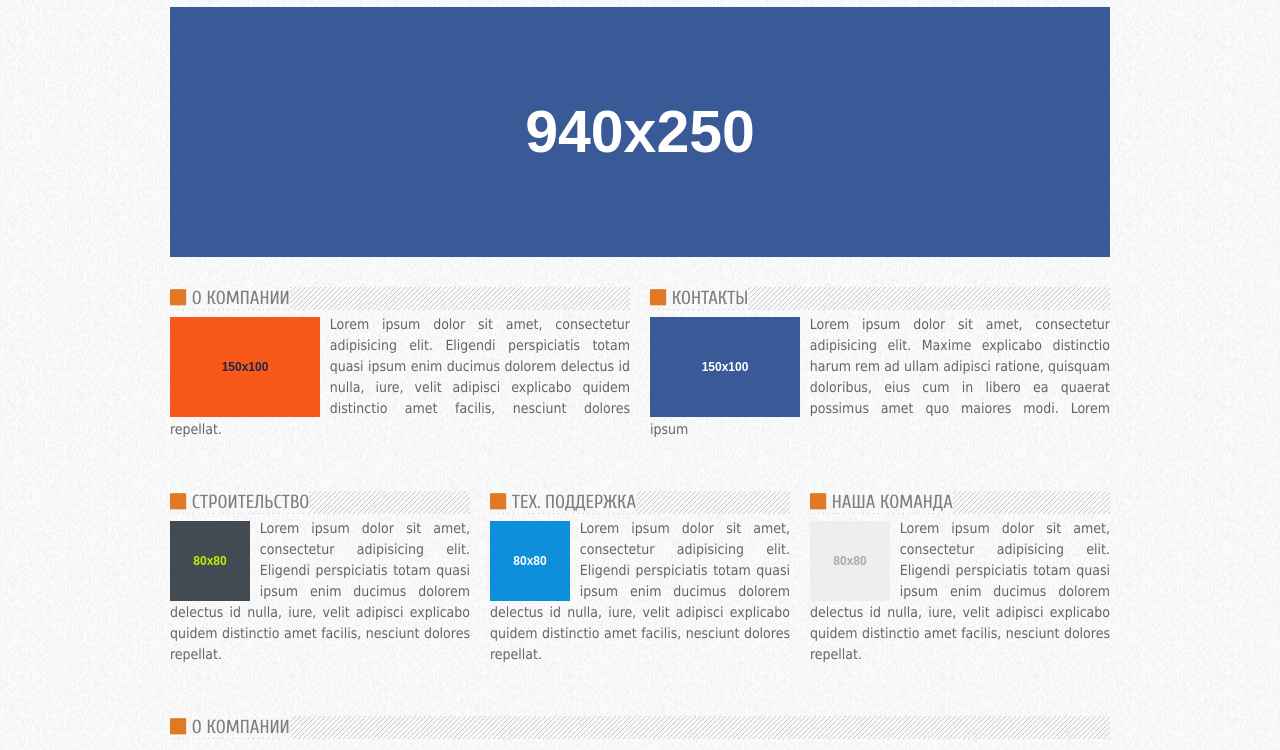
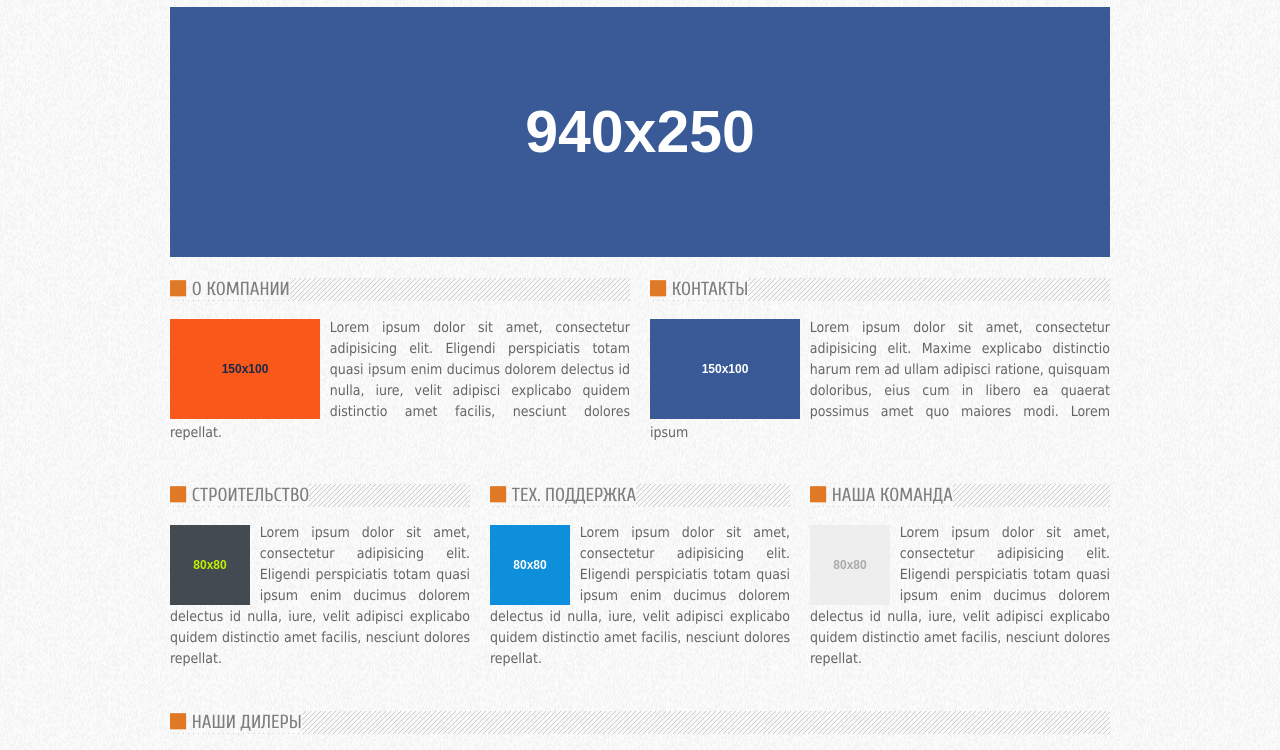
Before and after one commit to artfaal/saunamaster-template, a plain HTML site: page build/index.html in a window 1280 px wide. Shown: the part 163-913 px from the top of the page. Drawn offline with nearby package versions, Linux system fonts and the light colour scheme.

Commit message:
Almost done with homepage

```diff
--- a/build/css/styles.css
+++ b/build/css/styles.css
@@ -365,12 +365,12 @@ footer a {
 /* #News Block
 ================================================== */
 .news{
-    margin: 2.15em 0;
+    margin: 1.5em 0;
 }
 .news .news-title {
     background: transparent url(../img/h1-bg.png);
     width: 100%;
-    float: left;
+    float: right;
 }
 
 .news h3 {
@@ -390,14 +390,16 @@ footer a {
 
 .news img {
     float: left;
-    padding: .5em .7em 0em 0;
+    padding: 1.3em .7em 0em 0;
 
 }
 .news p {
-    padding-top: .5em;
+    padding-top: 1.3em;
     text-align: justify;
 }
 
+.dillers img{
+}
 
 /* #Media Queries
 ================================================== */
--- a/build/index.html
+++ b/build/index.html
@@ -66,7 +66,7 @@
                 </ul>
             </nav>
             <section class="container sixteen columns">
-                <ul class="rslides half-top">
+                <ul class="rslides half-top inviz-less-tablet">
                 <li><img src="holder.js/940x250/text:Акции и т.п." alt=""></li>
                 <li><img src="holder.js/940x250/social" alt=""></li>
                 <li><img src="holder.js/940x250/lava" alt=""></li>
@@ -104,8 +104,11 @@
 
 <br class="clear" />
 
-                <div class="sixteen columns alpha news remove-top">
-                <div class="news-title"><h3><i class="fa fa-stop"></i>О КОМПАНИИ</h3></div>
+                <div class="sixteen columns alpha news dillers remove-top inviz-less-tablet">
+                <div class="news-title"><h3><i class="fa fa-stop"></i>НАШИ ДИЛЕРЫ</h3></div>
+                <img src="img/dealers.png" alt="">
+
+                </div>
 
 
             </section>
```
Also changed, not shown: build/img/dealers.png (added), build/img/logo.png, build/img/loop.png, build/img/slides/slide-temp-01.jpg, build/img/slides/slide-temp-02.jpg, build/img/slides/slide-temp-03.jpg, build/img/slides/slide-temp-04.jpg, build/img/social.png.
